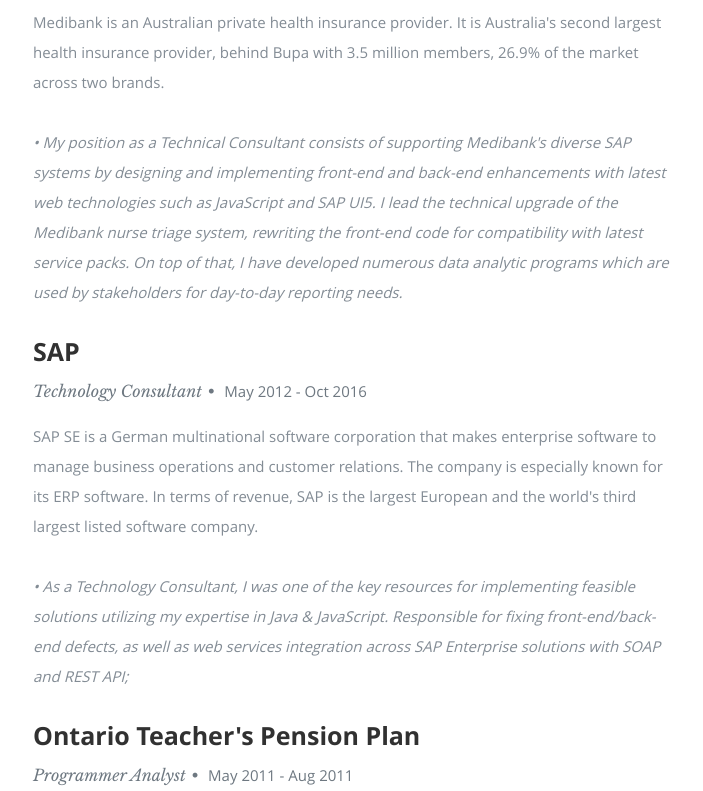
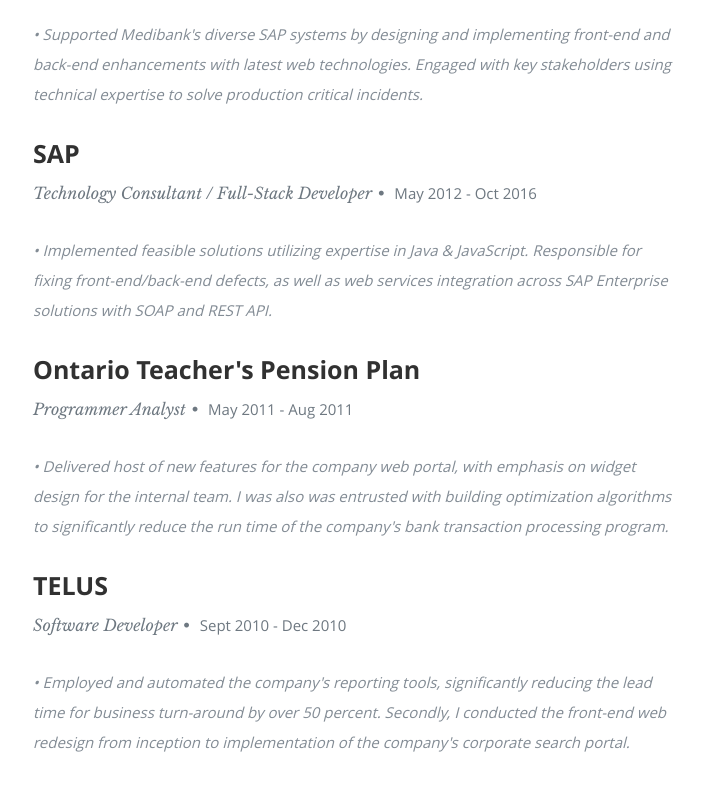
Before and after one commit to m23leung/react-portfolio, a React (Create React App) app: page / in a window 1280 px wide. Shown: the part 1700-2491 px from the top of the page, without its empty margins (372-1075 px from the left). Built offline with nearby package versions, Linux system fonts and the light colour scheme.

Commit message:
Update resume and work details

```diff
--- a/public/resumeData.json
+++ b/public/resumeData.json
@@ -15,7 +15,7 @@
       "zip": "3000"
     },
     "website": "http://mcleung.me",
-    "resumedownload": "https://drive.google.com/file/d/1oIx8OkjFEUR4KADLcDTy23_EkRT3qUVZ/view?usp=sharing",
+    "resumedownload": "https://drive.google.com/file/d/1qFEbKEdAsmaaK25boTwTmcHKi5Wu4hp9/view?usp=sharing",
     "social": [
       {
         "name": "linkedin",
@@ -42,52 +42,45 @@
     "work": [
       {
         "company": "Medibank",
-        "title": "Technical Consultant",
+        "title": "Technical Consultant / Full-Stack Developer",
         "years": "Nov 2016 - Present",
-        "description": "Medibank is an Australian private health insurance provider. It is Australia's second largest health insurance provider, behind Bupa with 3.5 million members, 26.9% of the market across two brands.",
-        "responsibilities": ["My position as a Technical Consultant consists of supporting Medibank's diverse SAP systems by designing and implementing front-end and back-end enhancements with latest web technologies such as JavaScript and SAP UI5. I lead the technical upgrade of the Medibank nurse triage system, rewriting the front-end code for compatibility with latest service packs. On top of that, I have developed numerous data analytic programs which are used by stakeholders for day-to-day reporting needs."]
+        "responsibilities": ["Supported Medibank's diverse SAP systems by designing and implementing front-end and back-end enhancements with latest web technologies. Engaged with key stakeholders using technical expertise to solve production critical incidents."]
       },
       {
         "company": "SAP",
-        "title": "Technology Consultant",
+        "title": "Technology Consultant / Full-Stack Developer",
         "years": "May 2012 - Oct 2016",
-        "description": "SAP SE is a German multinational software corporation that makes enterprise software to manage business operations and customer relations. The company is especially known for its ERP software. In terms of revenue, SAP is the largest European and the world's third largest listed software company.",
-        "responsibilities": ["As a Technology Consultant, I was one of the key resources for implementing feasible solutions utilizing my expertise in Java & JavaScript. Responsible for fixing front-end/back-end defects, as well as web services integration across SAP Enterprise solutions with SOAP and REST API;"]
+        "responsibilities": ["Implemented feasible solutions utilizing expertise in Java & JavaScript. Responsible for fixing front-end/back-end defects, as well as web services integration across SAP Enterprise solutions with SOAP and REST API."]
       },
       {
         "company": "Ontario Teacher's Pension Plan",
         "title": "Programmer Analyst",
         "years": "May 2011 - Aug 2011",
-        "description": "The Ontario Teachers' Pension Plan Board is an independent organization responsible for administering defined-benefit pensions for school teachers of the Canadian province of Ontario. Ontario Teachers' also invests the plan's pension fund, and is one of the world’s largest institutional investors.",
-        "responsibilities": ["To fulfill the role as a Programmer Analyst, I was keen to make meaningful contributions by delivering a host of new features for the company web portal, with emphasis on widget design for the internal team. I was also was entrusted with building optimization algorithms to significantly reduce the run time of the company's bank transaction processing program."]
+        "responsibilities": ["Delivered host of new features for the company web portal, with emphasis on widget design for the internal team. I was also was entrusted with building optimization algorithms to significantly reduce the run time of the company's bank transaction processing program."]
       },
       {
         "company": "TELUS",
         "title": "Software Developer",
         "years": "Sept 2010 - Dec 2010",
-        "description": "Telus Communications Inc. is the wholly owned principal subsidiary of Telus Corporation, a Canadian national telecommunications company that provides a wide range of telecommunications products and services including internet access, voice, entertainment, healthcare, video, and IPTV television.",
-        "responsibilities": ["While working as a Developer, I employed and automated the company's reporting tools, significantly reducing the lead time for business turn-around by over 50 percent. Secondly, I conducted the front-end web redesign from inception to implementation of the company's corporate search portal. Nevertheless, I executed automated test scripts with Selenium IDE to verify the functionality and usability of the corporate client’s website."]
+        "responsibilities": ["Employed and automated the company's reporting tools, significantly reducing the lead time for business turn-around by over 50 percent. Secondly, I conducted the front-end web redesign from inception to implementation of the company's corporate search portal."]
       },
       {
         "company": "Symantec",
         "title": "QA Analyst",
         "years": "Jan 2010 - April 2010",
-        "description": "NortonLifeLock Inc. (Formerly Symantec) is an American software company headquartered in Tempe, Arizona, United States. The company provides cybersecurity software and services. NortonLifeLock is a Fortune 500 company and a member of the S&P 500 stock-market index.",
-        "responsibilities": ["Leveraging strong management and relationship skills, I developed shell script based test harness programs to automate formerly manual test cases. I formulated server management scripts to highlight the differences of installed packages and configurations across the company’s Linux servers. I monitored, assessed and executed application tests with industry standard testing tools. In addition, I devised and executed test cases ensuring accurate documentation and reporting of the results."]
+        "responsibilities": ["Formulated server management scripts to highlight the differences of installed packages and configurations across the company’s Linux servers. I monitored, assessed and executed application tests with industry standard testing tools."]
       },
       {
         "company": "ecobee",
         "title": "Web Services Developer",
         "years": "May 2009 - August 2009",
-        "description": "ecobee is a Canadian home automation company that makes smart thermostats, temperature and occupancy sensors, smart light switches, smart cameras, and contact sensors. The thermostats are controlled by using the built-in touchscreen, web portal, or app available for iOS, Android, and the Apple Watch.",
-        "responsibilities": ["Throughout my time at ecobee, I developed features for the administrative page, allowing better user experience for the customer support team. I worked with other developers to resolve browser compatibility issues and defects for the ecobee web portal. In addition, I configured and set up frameworks and tools that improved developer productivity and organisational transparency such as automated build, test and code analysis."]
+        "responsibilities": ["Developed features for the administrative page, allowing better user experience for the customer support team. I worked with other developers to resolve browser compatibility issues and defects for the ecobee web portal."]
       },
       {
         "company": "Maxxian Integrations",
         "title": "Software Developer",
         "years": "Jan 2008 - April 2008 / Sept 2008 - Dec 2008",
-        "description": "Maxxian is a start-up company focusing on the design and development of distributed architecture solutions for auditing, real-time operations and data warehouse applications for cable operators.",
-        "responsibilities": ["In my role as a Software Developer, I was tasked with improving the client web portal by redesigning and streamlining the user interface for the dashboard menu. Secondly, I was in charge of designing analytical web pages with tables and graphs to better illustrate alarming trends and potential risks. Furthermore, for the purpose of protecting customer sensitive data, I was tasked with building mapping algorithms for database sanitising programs."]
+        "responsibilities": ["Improved the client web portal by redesigning and streamlining the user interface for the dashboard menu. In addition, I was in charge of designing analytical web pages with tables and graphs to better illustrate alarming trends and potential risks."]
       }
     ],
     "skills": [
@@ -109,6 +102,10 @@
       },
       {
         "name": "Python",
+        "level": "75%"
+      },
+      {
+        "name": "Java",
         "level": "75%"
       },
       {
@@ -148,9 +145,9 @@
         "url": "https://mcleung-spotify.netlify.app"
       },
       {
-        "title": "Ignite Video Game Database",
+        "title": "Ignite Video Game",
         "category": "Video Game site built with ReactJS, Redux",
-        "image": "",
+        "image": "ignite.png",
         "url": "https://m23leung.github.io/ignite-app/"
       },
       {
--- a/src/Components/Header.js
+++ b/src/Components/Header.js
@@ -26,7 +26,7 @@
             <li><a className="smoothscroll" href="#about">About</a></li>
 	         <li><a className="smoothscroll" href="#resume">Resume</a></li>
             <li><a className="smoothscroll" href="#portfolio">Works</a></li>
-            <li><a className="smoothscroll" href="#testimonials">Testimonials</a></li>
+            {/* <li><a className="smoothscroll" href="#testimonials">Testimonials</a></li> */ }
             <li><a className="smoothscroll" href="#contact">Contact</a></li>
          </ul>
 
```
Also changed, not shown: 1 other file (tests, documents, lock files or other folders).
